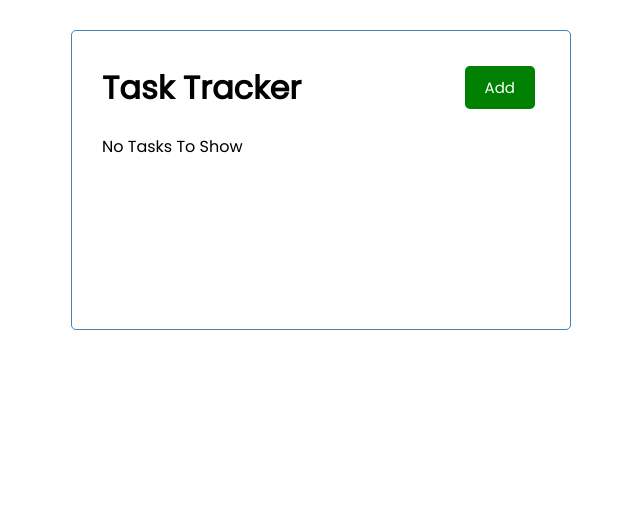
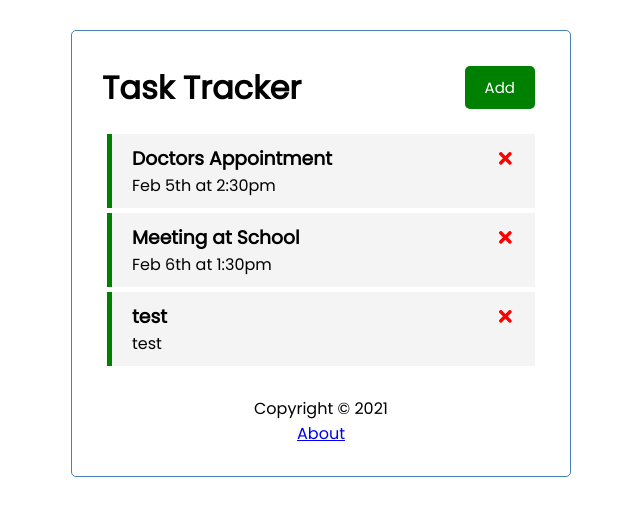
Before and after one commit to rhaleem/TaskTracker, a React (Create React App) app: page / in a window 1280 px wide. Shown: the top 516 px of the page, without its empty margins (319-959 px from the left). Built offline with nearby package versions, Linux system fonts and the light colour scheme; data requests are answered from the project's data file.

Commit message:
added routes

```diff
--- a/db.json
+++ b/db.json
@@ -1,5 +1,25 @@
 {
   "tasks": [
+    {
+      "id": 1,
+      "text": "Doctors Appointment",
+      "day": "Feb 5th at 2:30pm",
+      "reminder": true
+    },
+    {
+      "id": 2,
+      "text": "Meeting at School",
+      "day": "Feb 6th at 1:30pm",
+      "reminder": true
+    },
+    {
+      "text": "test",
+      "day": "test",
+      "reminder": true,
+      "id": 3
+    }
+  ],
+  "backup": [
     {
       "id": 1,
       "text": "Doctors Appointment",
--- a/package.json
+++ b/package.json
@@ -10,6 +10,7 @@
     "react": "^17.0.1",
     "react-dom": "^17.0.1",
     "react-icons": "^4.1.0",
+    "react-router-dom": "^5.2.0",
     "react-scripts": "4.0.1",
     "web-vitals": "^0.2.4"
   },
--- a/src/App.js
+++ b/src/App.js
@@ -2,58 +2,124 @@
 import Tasks from './components/Tasks';
 import AddTask from './components/AddTask';
 import { useState, useEffect } from 'react';
+import Footer from './components/Footer';
+import About from './components/About';
+import { BrowserRouter as Router, Route } from 'react-router-dom';
 
 const App = () => {
   const [showAddTask, setShowAddTask] = useState(false);
   const [tasks, setTasks] = useState([]);
 
   useEffect(() => {
+    const getTasks = async () => {
+      const tasksFromServer = await fetchTasks();
+      setTasks(tasksFromServer);
+    };
+
+    getTasks();
+  }, []);
+
+  // Fetch tasks
   const fetchTasks = async () => {
     const response = await fetch('http://localhost:5000/tasks');
     const data = await response.json();
     console.log(data);
+
+    return data;
   };
-    fetchTasks();
-  }, []);
+
+  // Fetch task
+  const fetchTask = async (id) => {
+    const response = await fetch(`http://localhost:5000/tasks/${id}`);
+    const data = await response.json();
+    console.log(data);
+
+    return data;
+  };
 
   // Add Task
-  const addTask = (task) => {
-    const id = Math.floor(Math.random() * 10000) + 1;
-    const newTask = { id, ...task };
+  const addTask = async (task) => {
+    const res = await fetch('http://localhost:5000/tasks', {
+      method: 'POST',
+      headers: {
+        'Content-type': 'application/json',
+      },
+      body: JSON.stringify(task),
+    });
 
-    setTasks([...tasks, newTask]);
+    const data = await res.json();
+    console.log(data);
+
+    setTasks([...tasks, data]);
+
+    // const id = Math.floor(Math.random() * 10000) + 1;
+    // const newTask = { id, ...task };
+
+    // setTasks([...tasks, newTask]);
   };
 
   // Delete Tasks
-  const deleteTask = (id) => {
+  const deleteTask = async (id) => {
+    await fetch(`http://localhost:5000/tasks/${id}`, {
+      method: 'DELETE',
+    });
     setTasks(tasks.filter((task) => task.id !== id));
   };
 
   // Toggle Reminder
-  const toggleReminder = (id) => {
+  const toggleReminder = async (id) => {
+    const taskToToggle = await fetchTask(id);
+    const updateTask = { ...taskToToggle, reminder: !taskToToggle.reminder };
+
+    const res = await fetch(`http://localhost:5000/tasks/${id}`, {
+      method: 'PUT',
+      headers: {
+        'Content-type': 'application/json',
+      },
+      body: JSON.stringify(updateTask),
+    });
+
+    const data = await res.json();
+
     setTasks(
       tasks.map((task) =>
-        task.id === id ? { ...task, reminder: !task.reminder } : task
+        task.id === id ? { ...task, reminder: data.reminder } : task
       )
     );
   };
 
   return (
+    <Router>
       <div className='container'>
         <Header
           title='Task Tracker'
           onAdd={() => setShowAddTask(!showAddTask)}
           showAdd={showAddTask}
         />
+
+        <Route
+          path='/'
+          exact
+          render={(props) => (
+            <>
               {showAddTask && <AddTask onAdd={addTask} />}
 
               {tasks.length > 0 ? (
-        <Tasks tasks={tasks} onDelete={deleteTask} onToggle={toggleReminder} />
+                <Tasks
+                  tasks={tasks}
+                  onDelete={deleteTask}
+                  onToggle={toggleReminder}
+                />
               ) : (
                 'No Tasks To Show'
               )}
-      {/* <Tasks tasks={tasks} onDelete={deleteTask} onToggle={toggleReminder} /> */}
+            </>
+          )}
+        />
+        <Route path='/about' component={About} />
+        <Footer />
       </div>
+    </Router>
   );
 };
 
--- /dev/null
+++ b/src/components/About.js
@@ -0,0 +1,12 @@
+import { Link } from 'react-router-dom';
+
+const About = () => {
+  return (
+    <div>
+      <h4>Version 1.0.0</h4>
+      <Link to='/'>Go Back</Link>
+    </div>
+  );
+};
+
+export default About;
--- /dev/null
+++ b/src/components/Footer.js
@@ -0,0 +1,12 @@
+import { Link } from 'react-router-dom';
+
+const Footer = () => {
+  return (
+    <footer>
+      <p>Copyright &copy; 2021</p>
+      <Link to='/about'>About</Link>
+    </footer>
+  );
+};
+
+export default Footer;
--- a/src/components/Header.js
+++ b/src/components/Header.js
@@ -1,15 +1,20 @@
 import PropTypes from 'prop-types';
 import Button from './Button';
+import { useLocation } from 'react-router-dom';
 
 const Header = ({ title, onAdd, showAdd }) => {
+  const location = useLocation()
+
   return (
     <header className='header'>
       <h1>{title}</h1>
-      <Button
-        color={showAdd ? 'red' : 'green'}
-        text={showAdd ? 'Close' : 'Add'}
-        onClick={onAdd}
-      />
+      {location.pathname === '/' && (
+        <Button
+          color={showAdd ? 'red' : 'green'}
+          text={showAdd ? 'Close' : 'Add'}
+          onClick={onAdd}
+        />
+      )}
     </header>
   );
 };
```
Also changed, not shown: 2 other files (tests, documents, lock files or other folders). Lines whose indentation alone changed are shown as unchanged.
